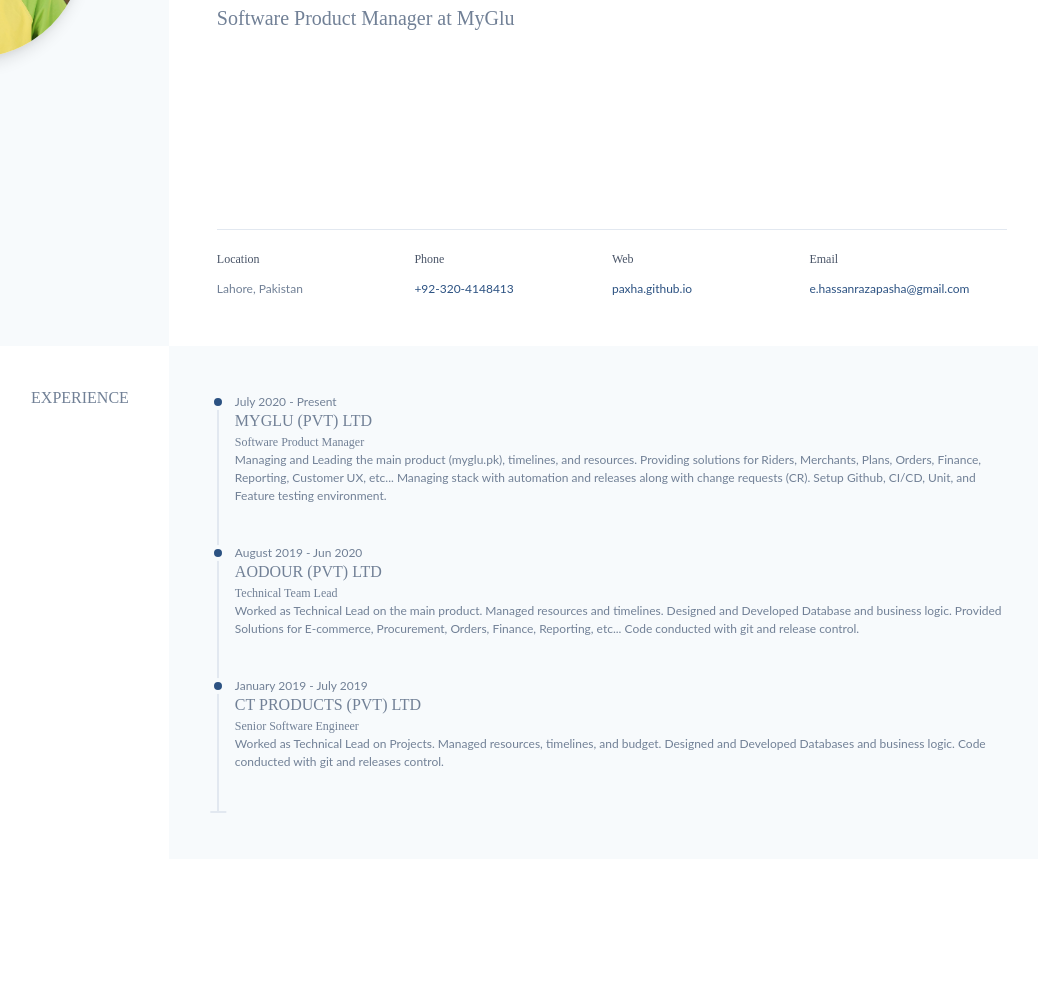
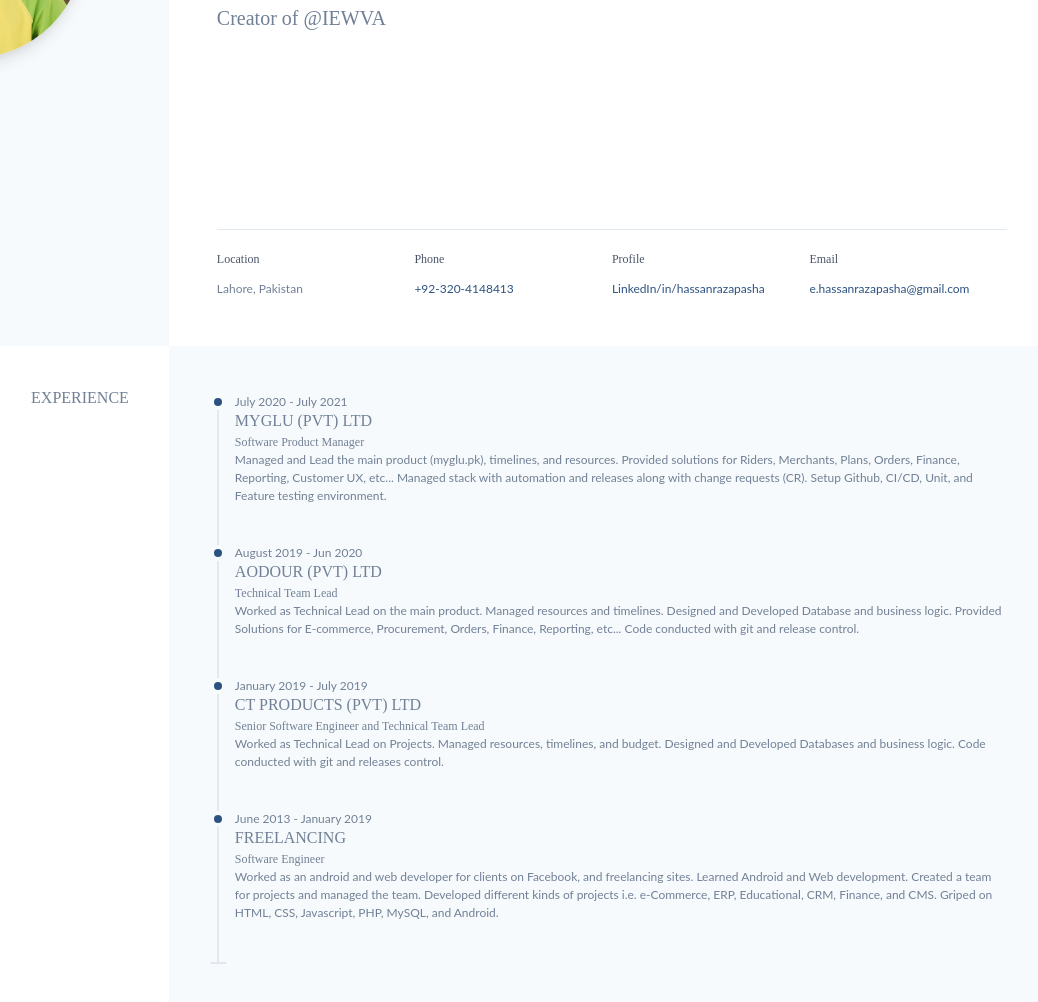
Before and after one commit to paxha/paxha.github.io, a plain HTML site: page index.html in a window 1280 px wide. Shown: the part 454-1456 px from the top of the page, without its empty margins (225-1263 px from the left). Before the commit the page ends 1313 px from the top, so only its background shows below. Drawn offline with Linux system fonts and the light colour scheme; a web font is replaced by a local one.

Commit message:
index.html updated - freelance experience added

```diff
--- a/index.html
+++ b/index.html
@@ -30,7 +30,6 @@
             font-family: "Lato-Bold";
         }
 
-
         .lato-thin {
             font-family: "Lato-Thin";
         }
@@ -61,7 +60,7 @@
                     <span class="text-3xl md:text-5xl lg:text-6xl block text-blue-800 break-normal lato-bold uppercase">Hassan Raza</span>
                 </h1>
                 <h2 class="mt-4 text-xl block text-gray-600 lato-thin font-serif font-medium border-t md:border-0 border-b inline-block border-blue-800">
-                    Software Product Manager at <a href="https://my-glu.com" class="hover:underline">MyGlu</a>
+                    Creator of @<a href="https://iewva.com" class="hover:underline">IEWVA</a>
                 </h2>
 
                 <div class="lg:absolute lg:inset-x-0 lg:bottom-0 lg:m-12 m-4">
@@ -77,9 +76,9 @@
                                                                      href="tel:+92-320-4148413">+92-320-4148413</a></p>
                         </div>
                         <div class="w-full md:w-1/2 lg:w-1/4 text-left">
-                            <h2 class="py-3 text-xs lato-bold text-gray-700">Web</h2>
+                            <h2 class="py-3 text-xs lato-bold text-gray-700">Profile</h2>
                             <p class="text-xs text-blue-800 lato"><a class="hover:text-gray-600"
-                                                                     href="https://paxha.github.io">paxha.github.io</a>
+                                                                     href="https://www.linkedin.com/in/hassanrazapasha">LinkedIn/in/hassanrazapasha</a>
                             </p>
                         </div>
                         <div class="w-full md:w-1/2 lg:w-1/4 text-left">
@@ -103,13 +102,12 @@
                 <div class="flex relative">
                     <div class="w-4 h-4 rounded-full bg-blue-800 dot border-4 lg:border-gray-100 border-white"></div>
                     <div class="pl-4">
-                        <span class="text-xs text-gray-600 lato block leading-tight">July 2020 - Present</span>
+                        <span class="text-xs text-gray-600 lato block leading-tight">July 2020 - July 2021</span>
                         <h3 class="text-gray-600 uppercase lato-bold">
                             <a href="https://my-glu.com" class="hover:underline">MyGlu (Pvt) Ltd</a>
                         </h3>
                         <h4 class="text-xs text-gray-600 lato-thin">Software Product Manager</h4>
-                        <p class="pb-10 text-xs text-gray-600 lato">Managing and Leading the main product (myglu.pk), timelines, and resources. Providing solutions for Riders, Merchants, Plans, Orders, Finance, Reporting, Customer UX, etc... Managing stack with automation and releases along with change requests (CR). Setup Github, CI/CD, Unit, and Feature testing environment.
-</p>
+                        <p class="pb-10 text-xs text-gray-600 lato">Managed and Lead the main product (myglu.pk), timelines, and resources. Provided solutions for Riders, Merchants, Plans, Orders, Finance, Reporting, Customer UX, etc... Managed stack with automation and releases along with change requests (CR). Setup Github, CI/CD, Unit, and Feature testing environment.</p>
                     </div>
                 </div>
                 <div class="flex relative">
@@ -130,8 +128,19 @@
                         <h3 class="text-gray-600 uppercase lato-bold">
                             <a href="https://ctproducts.net" class="hover:underline">CT PRODUCTS (PVT) LTD</a>
                         </h3>
-                        <h4 class="text-xs text-gray-600 lato-thin">Senior Software Engineer</h4>
+                        <h4 class="text-xs text-gray-600 lato-thin">Senior Software Engineer and Technical Team Lead</h4>
                         <p class="pb-10 text-xs text-gray-600 lato">Worked as Technical Lead on Projects. Managed resources, timelines, and budget. Designed and Developed Databases and business logic. Code conducted with git and releases control.</p>
+                    </div>
+                </div>
+                <div class="flex relative">
+                    <div class="w-4 h-4 rounded-full bg-blue-800 dot border-4 lg:border-gray-100 border-white"></div>
+                    <div class="pl-4">
+                        <span class="text-xs text-gray-600 lato block leading-tight">June 2013 - January 2019</span>
+                        <h3 class="text-gray-600 uppercase lato-bold">
+                            <a href="https://ctproducts.net" class="hover:underline">Freelancing</a>
+                        </h3>
+                        <h4 class="text-xs text-gray-600 lato-thin">Software Engineer</h4>
+                        <p class="pb-10 text-xs text-gray-600 lato">Worked as an android and web developer for clients on Facebook, and freelancing sites. Learned Android and Web development. Created a team for projects and managed the team. Developed different kinds of projects i.e. e-Commerce, ERP, Educational, CRM, Finance, and CMS. Griped on HTML, CSS, Javascript, PHP, MySQL, and Android.</p>
                     </div>
                 </div>
                 <div class="w-4 border-t-2 absolute" style="transform: translate(-54%,0)"></div>
```
